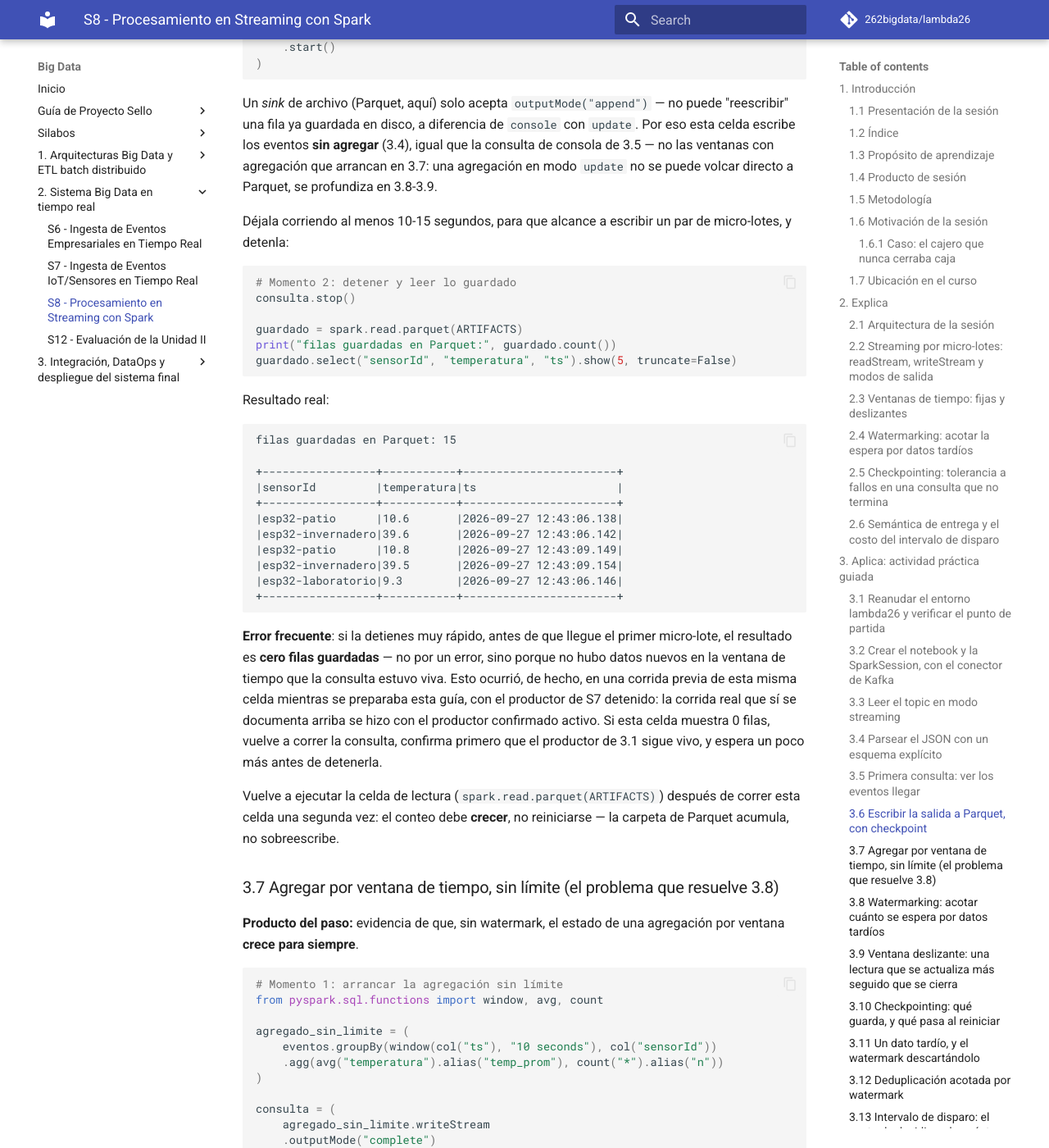
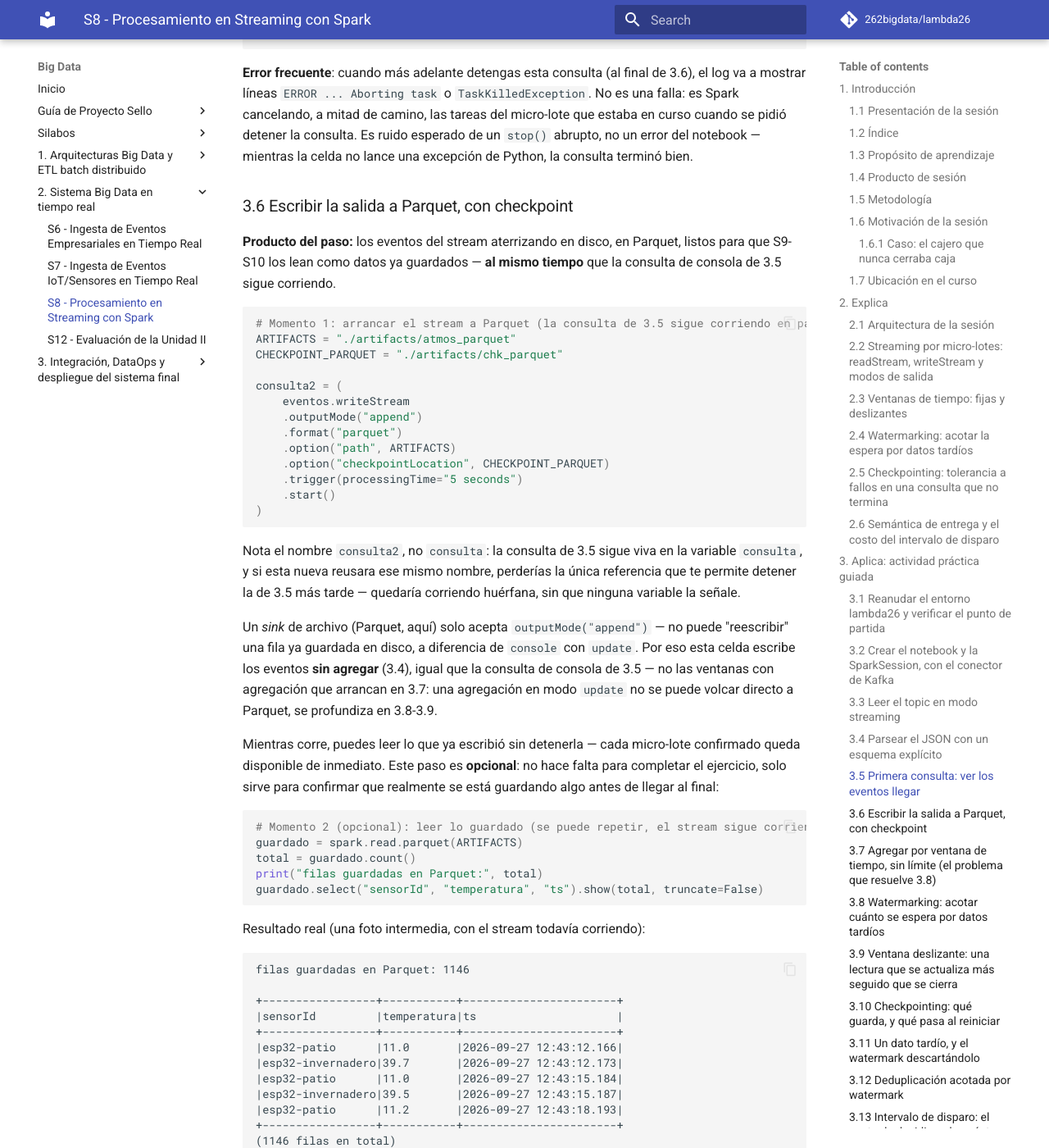
Before and after one commit to 262bigdata/lambda26, an MkDocs documentation site: the page built from docs/sesiones/S08_Procesamiento_Streaming_Spark_Ventanas_Watermarking.md, in a window 1280 px wide and 1400 px high, scrolled down 15893 px. Shown: the whole window at 82% size. Built offline with MkDocs 1.6.1 and Material for MkDocs 9.7.7, drawn with Linux system fonts in a browser that asks for light colours; comment, search, counter and statistics services are not loaded; some of the changed text lies outside the part shown.

Commit message:
S08 corregido

````diff
--- a/docs/sesiones/S08_Procesamiento_Streaming_Spark_Ventanas_Watermarking.md
+++ b/docs/sesiones/S08_Procesamiento_Streaming_Spark_Ventanas_Watermarking.md
@@ -248,19 +248,33 @@
 docker compose up -d
 cd ../uso-atmos
 docker compose up -d
-docker exec lambda26-uso-atmos python /app/consumer_sensores.py
+docker exec -it lambda26-uso-atmos python /app/consumer_sensores.py
 ```
 
 Sin `-d`: el consumidor de S7 arranca pegado a esta terminal para que veas en vivo, línea por línea, que los eventos siguen llegando bien formados antes de confiar en la lectura nueva de Spark. En cuanto veas pasar algunas líneas con `"status": "consumed"`, detenlo con `Ctrl+C` — ya cumplió su función, no hace falta dejarlo corriendo. Abre una **pestaña nueva** de terminal para el productor:
 
 ```bash
 cd uso-atmos
-docker exec lambda26-uso-atmos python /app/producer_sensores.py
+docker exec -it lambda26-uso-atmos python /app/producer_sensores.py
 ```
 
 También sin `-d`, pero al revés que el consumidor: el productor **sí** debe quedar corriendo toda la sesión — varias celdas de este notebook necesitan eventos **llegando en vivo**, no solo los que ya están en el topic. Deja esta pestaña abierta, visible, sin tocarla (ni `Ctrl+C` ni cerrarla) hasta terminar la sesión, y abre una **tercera pestaña** para el resto de los comandos de este paso.
 
 **Error frecuente**: si detienes el productor sin querer (`Ctrl+C` en su pestaña, o cerrándola), las celdas que dependen de datos en vivo dejan de recibir mensajes nuevos — no fallan con un error, simplemente no muestran filas nuevas. Como corre sin `-d`, confirmar que sigue vivo es mirar su pestaña: debe seguir imprimiendo una línea `"status": "published"` cada pocos segundos. Si se detuvo, vuelve a lanzar el comando de arriba.
+
+**Error frecuente**: el consumidor sigue recibiendo eventos aunque creas que ya no hay ningún productor corriendo, y nunca usaste `-d`. Sin `-it`, `docker exec` no asigna una pseudo-terminal: `Ctrl+C` puede cortar la conexión de tu lado (el prompt vuelve) sin que la señal llegue de verdad al proceso de adentro, que queda corriendo invisible — el mismo síntoma de **zombie**, aunque nunca lo lanzaste detached. Por eso los comandos de arriba ya llevan `-it`. Si de todas formas sospechas que quedó algo vivo (por ejemplo, porque corriste el comando viejo sin `-it`, o con `-d`), confirmalo:
+
+```bash
+docker top lambda26-uso-atmos
+```
+
+Si aparece más de un `producer_sensores.py` (o uno que no reconoces), hay un zombie. **No intentes matarlo por PID** con `docker exec lambda26-uso-atmos bash -c "kill <PID>"`: los PID que muestra `docker top` son del *host* (la VM de Docker Desktop), no los del namespace interno del contenedor, así que casi siempre da `No such process` aunque el proceso esté vivo. La forma confiable de limpiar todo es reiniciar el contenedor:
+
+```bash
+docker restart lambda26-uso-atmos
+```
+
+Esto mata **todos** los procesos de adentro (productor, consumidor, cualquier zombie) y lo deja en su estado base (`sleep infinity`). Vuelve a lanzar consumidor y productor limpios, como al principio de este paso.
 
 `pyspark/compose.yml` corre desde S1, y nunca tuvo que hablar con Kafka: hasta S7, Kafka lo usaban otros contenedores (`uso-atmos`, `ec-eventos-py`), nunca Spark. Hoy cambia: `spark.read.format("kafka")` (3.2) corre **dentro** del contenedor `pyspark`, y ese contenedor todavía no está en la misma red que `lambda26-kafka` — sin unirlo, `kafka:9092` no se resuelve. En vez de tocar `pyspark/compose.yml` (que sirve para todo el curso, no solo para streaming), crea un segundo archivo que solo agrega esa red, igual que ya hiciste con los contenedores de S6/S7:
 
@@ -438,12 +452,7 @@
 
 `writeStream` (no `write`) inicia una **consulta continua**: `.start()` la lanza en segundo plano y devuelve de inmediato un objeto `StreamingQuery`; el proceso sigue corriendo aunque la celda ya haya terminado — en un sistema real, una consulta de streaming no se detiene sola, corre para siempre. `outputMode("append")` dice que solo se muestran filas **nuevas**, nunca modificadas — es el único modo válido para eventos sin agregar, como estos. `trigger(processingTime="5 seconds")` fija cada cuánto se arma un micro-lote: Structured Streaming no procesa evento por evento, sino en **micro-lotes** cada 5 segundos.
 
-Déjala corriendo unos segundos — verás una tanda de filas nuevas cada 5 segundos, una por micro-lote — y detenla cuando ya viste suficiente, desde una celda aparte:
-
-```python
-# Momento 2: detener la consulta
-consulta.stop()
-```
+Déjala corriendo — **no la detengas todavía**. En 3.6 vas a arrancar una segunda consulta que lee el mismo `eventos` y lo persiste en Parquet, al mismo tiempo que esta sigue imprimiendo por consola — un mismo DataFrame alimentando dos *sinks* a la vez. Las vas a detener juntas al final de 3.6.
 
 Resultado real (dos de los micro-lotes):
 
@@ -460,18 +469,18 @@
 +--------------+-----------------+-----------+-------+-------+---------+-------------+-----------------------+
 ```
 
-**Error frecuente**: al llamar `.stop()`, el log muestra líneas `ERROR ... Aborting task` o `TaskKilledException`. No es una falla: es Spark cancelando, a mitad de camino, las tareas del micro-lote que estaba en curso cuando se pidió detener la consulta. Es ruido esperado de un `stop()` abrupto, no un error del notebook — mientras la celda no lance una excepción de Python, la consulta terminó bien.
+**Error frecuente**: cuando más adelante detengas esta consulta (al final de 3.6), el log va a mostrar líneas `ERROR ... Aborting task` o `TaskKilledException`. No es una falla: es Spark cancelando, a mitad de camino, las tareas del micro-lote que estaba en curso cuando se pidió detener la consulta. Es ruido esperado de un `stop()` abrupto, no un error del notebook — mientras la celda no lance una excepción de Python, la consulta terminó bien.
 
 ### 3.6 Escribir la salida a Parquet, con checkpoint
 
-**Producto del paso:** los eventos del stream aterrizando en disco, en Parquet, listos para que S9-S10 los lean como datos ya guardados.
+**Producto del paso:** los eventos del stream aterrizando en disco, en Parquet, listos para que S9-S10 los lean como datos ya guardados — **al mismo tiempo** que la consulta de consola de 3.5 sigue corriendo.
 
 ```python
-# Momento 1: arrancar el stream a Parquet
-ARTIFACTS = "/opt/s08-streaming-estructurado/artifacts/atmos_parquet"
-CHECKPOINT_PARQUET = "/opt/s08-streaming-estructurado/artifacts/chk_parquet"
+# Momento 1: arrancar el stream a Parquet (la consulta de 3.5 sigue corriendo en paralelo)
+ARTIFACTS = "./artifacts/atmos_parquet"
+CHECKPOINT_PARQUET = "./artifacts/chk_parquet"
 
-consulta = (
+consulta2 = (
     eventos.writeStream
     .outputMode("append")
     .format("parquet")
@@ -482,38 +491,46 @@
 )
 ```
 
+Nota el nombre `consulta2`, no `consulta`: la consulta de 3.5 sigue viva en la variable `consulta`, y si esta nueva reusara ese mismo nombre, perderías la única referencia que te permite detener la de 3.5 más tarde — quedaría corriendo huérfana, sin que ninguna variable la señale.
+
 Un *sink* de archivo (Parquet, aquí) solo acepta `outputMode("append")` — no puede "reescribir" una fila ya guardada en disco, a diferencia de `console` con `update`. Por eso esta celda escribe los eventos **sin agregar** (3.4), igual que la consulta de consola de 3.5 — no las ventanas con agregación que arrancan en 3.7: una agregación en modo `update` no se puede volcar directo a Parquet, se profundiza en 3.8-3.9.
 
-Déjala corriendo al menos 10-15 segundos, para que alcance a escribir un par de micro-lotes, y detenla:
+Mientras corre, puedes leer lo que ya escribió sin detenerla — cada micro-lote confirmado queda disponible de inmediato. Este paso es **opcional**: no hace falta para completar el ejercicio, solo sirve para confirmar que realmente se está guardando algo antes de llegar al final:
 
 ```python
-# Momento 2: detener y leer lo guardado
-consulta.stop()
-
+# Momento 2 (opcional): leer lo guardado (se puede repetir, el stream sigue corriendo)
 guardado = spark.read.parquet(ARTIFACTS)
-print("filas guardadas en Parquet:", guardado.count())
-guardado.select("sensorId", "temperatura", "ts").show(5, truncate=False)
+total = guardado.count()
+print("filas guardadas en Parquet:", total)
+guardado.select("sensorId", "temperatura", "ts").show(total, truncate=False)
 ```
 
-Resultado real:
+Resultado real (una foto intermedia, con el stream todavía corriendo):
 
 ```text
-filas guardadas en Parquet: 15
+filas guardadas en Parquet: 1146
 
 +-----------------+-----------+-----------------------+
 |sensorId         |temperatura|ts                     |
 +-----------------+-----------+-----------------------+
-|esp32-patio      |10.6       |2026-09-27 12:43:06.138|
-|esp32-invernadero|39.6       |2026-09-27 12:43:06.142|
-|esp32-patio      |10.8       |2026-09-27 12:43:09.149|
-|esp32-invernadero|39.5       |2026-09-27 12:43:09.154|
-|esp32-laboratorio|9.3        |2026-09-27 12:43:06.146|
+|esp32-patio      |11.0       |2026-09-27 12:43:12.166|
+|esp32-invernadero|39.7       |2026-09-27 12:43:12.173|
+|esp32-patio      |11.0       |2026-09-27 12:43:15.184|
+|esp32-invernadero|39.5       |2026-09-27 12:43:15.187|
+|esp32-patio      |11.2       |2026-09-27 12:43:18.193|
 +-----------------+-----------+-----------------------+
+(1146 filas en total)
 ```
 
-**Error frecuente**: si la detienes muy rápido, antes de que llegue el primer micro-lote, el resultado es **cero filas guardadas** — no por un error, sino porque no hubo datos nuevos en la ventana de tiempo que la consulta estuvo viva. Esto ocurrió, de hecho, en una corrida previa de esta misma celda mientras se preparaba esta guía, con el productor de S7 detenido: la corrida real que sí se documenta arriba se hizo con el productor confirmado activo. Si esta celda muestra 0 filas, vuelve a correr la consulta, confirma primero que el productor de 3.1 sigue vivo, y espera un poco más antes de detenerla.
+**Error frecuente**: si lees muy rápido, antes de que llegue el primer micro-lote, el resultado es **cero filas guardadas** — no por un error, sino porque no hubo datos nuevos todavía. Espera unos segundos y vuelve a correr la celda de lectura; si sigue en 0, confirma que el productor de 3.1 sigue corriendo.
 
-Vuelve a ejecutar la celda de lectura (`spark.read.parquet(ARTIFACTS)`) después de correr esta celda una segunda vez: el conteo debe **crecer**, no reiniciarse — la carpeta de Parquet acumula, no sobreescribe.
+Vuelve a correr esta misma celda un par de veces, dejando pasar unos segundos entre una y otra: el conteo debe **crecer** cada vez, porque el stream sigue escribiendo micro-lotes nuevos mientras tanto — la carpeta de Parquet acumula, no sobreescribe. Cuando ya viste suficiente, detén **las dos consultas juntas** — la de consola de 3.5 y la de Parquet de este paso:
+
+```python
+# Momento 3: detener ambas consultas (la de consola de 3.5 y la de Parquet de 3.6)
+consulta.stop()
+consulta2.stop()
+```
 
 ### 3.7 Agregar por ventana de tiempo, sin límite (el problema que resuelve 3.8)
 
````
Also changed, not shown: 1 other file.
